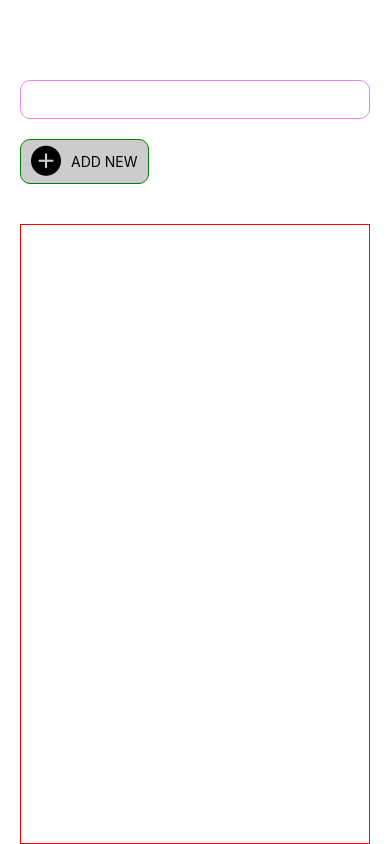
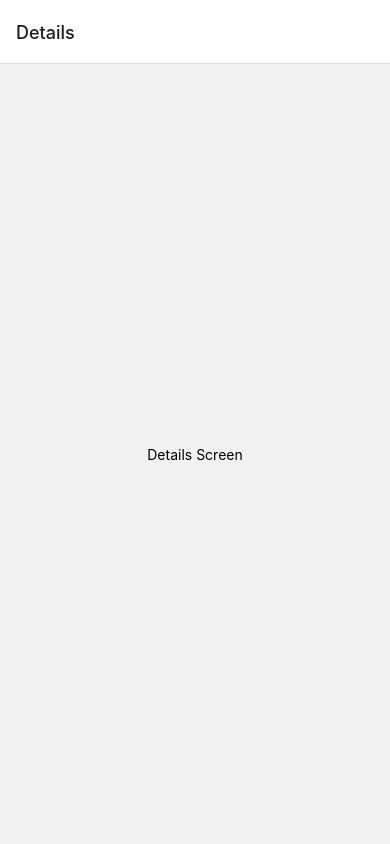
Before and after one commit to buihieus/react-native, a React Native app: screen / in a window 390 px wide. Built offline with nearby package versions, Linux system fonts and the light colour scheme.

Commit message:
video 45

```diff
--- a/App.tsx
+++ b/App.tsx
@@ -1,106 +1,38 @@
 import { useState } from "react";
-import { Keyboard, StyleSheet ,TouchableWithoutFeedback,View} from "react-native";
+import { Keyboard, StyleSheet ,TouchableWithoutFeedback,View, Text} from "react-native";
 
 import InputTodo from "./components/todo/input.todo";//RELATIVE PATH
 import ListTodo from "./components/todo/list.todo";
 import FlexBox from "./components/todo/flexbox";
+import {NavigationContainer} from '@react-navigation/native';
+import { createNativeStackNavigator } from '@react-navigation/native-stack';
+
 export default function App(){
 
+    const Stack = createNativeStackNavigator();
+    function HomeScreen() {
+        return (
+          <View style={{ flex: 1, alignItems: 'center', justifyContent: 'center' }}>
+            <Text>Home Screen</Text>
+          </View>
+        );
+      }
 
-    const[todoList, setTodoList] = useState<ITodo[]>([
 
-    ])
-    function randomInteger(min: number,max: number){
-        return Math.floor(Math.random() * (max - min + 1)) + min;
-    }
-    const addTodo = (text:string) => {
-
-        const todo = {id:randomInteger(1,1000000),title:text}
-        setTodoList([...todoList, todo])// THÊM MỚI 1 TODO
-    }
-    const deleteTodo = (id:number) => {
-        const newTodo = todoList.filter(todo => todo.id != id);
-        setTodoList(newTodo);
-    }
+    function DetailsScreen() {
+        return (
+          <View style={{ flex: 1, alignItems: 'center', justifyContent: 'center' }}>
+            <Text>Details Screen</Text>
+          </View>
+        );
+      }
     return (
-        // <FlexBox/>
-        <TouchableWithoutFeedback
-        onPress={() => Keyboard.dismiss()}>
-        <View style={styles.container}>
-
-        <InputTodo
-        addTodo={addTodo}
-        />
-
-        <ListTodo
-        todoList={todoList}
-        deleteTodo={deleteTodo}
-        />
-
-        </View>
-        </TouchableWithoutFeedback>
+        <NavigationContainer>
+            <Stack.Navigator>
+                {/* <Stack.Screen name="Home" component={HomeScreen} /> */}
+                <Stack.Screen name="Details" component={DetailsScreen} />
+            </Stack.Navigator>
+        </NavigationContainer>
     );
 
 }
-// css in js /styled component
-const styles = StyleSheet.create({
-
-    container: {
-    flex: 1,
-    backgroundColor: 'white',
-    fontSize:60, color:'red',
-    marginTop:50,
-    // justifyContent: 'center',
-    // alignItems: 'center',
-    paddingTop: 30,
-    paddingHorizontal: 20
-    },
-});
-// import { Text, View } from "react-native"
-// import AboutScreen from "./components/review/about";
-// import HomeScreen from "./components/review/home";
-
-// import { useFonts } from 'expo-font';
-// import * as SplashScreen from 'expo-splash-screen';
-// import { useEffect } from 'react';
-// import { OPENSANS_REGULAR } from "./utils/const";
-
-// import { NavigationContainer } from '@react-navigation/native';
-
-
-// import 'react-native-gesture-handler';
-// import AppNavigation from "./components/navigation/app.navigation";
-// import { SafeAreaView } from "react-native-safe-area-context";
-
-
-// SplashScreen.preventAutoHideAsync(); // chặn hành động tự hiển thị trang ( thay vào đó là hiện màn hình chờ)
-
-
-// const App = () => {
-
-//     const [loaded, error] = useFonts({
-//         [OPENSANS_REGULAR]: require('./assets/fonts/OpenSans-Regular.ttf'),
-//     });
-//     useEffect(() => {
-//         if (loaded || error) {
-//             SplashScreen.hideAsync(); // khi tải xog font thì ms hiển thị trang (ẩn màn hình chờ)
-//         }
-//     }, [loaded, error]);
-//     if (!loaded && !error) {
-//         return null;
-//     }
-
-
-
-//     return (
-//         <SafeAreaView style={{ flex: 1 }}>
-//             <NavigationContainer>
-
-//                 <AppNavigation />
-
-//             </NavigationContainer>
-//         </SafeAreaView>
-//     )
-// }
-
-// export default App;
```
Also changed, not shown: 1 other file (tests, documents, lock files or other folders).
